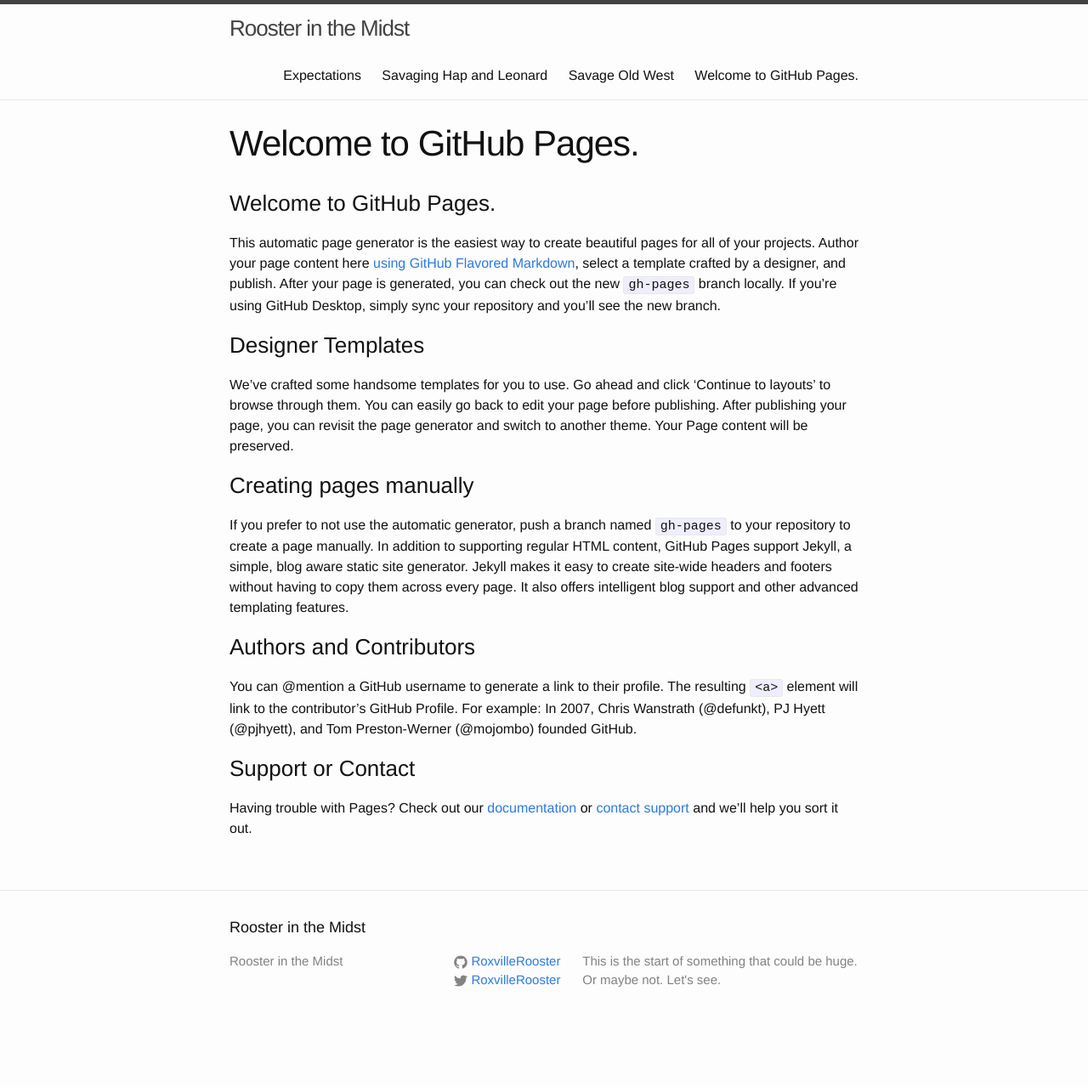
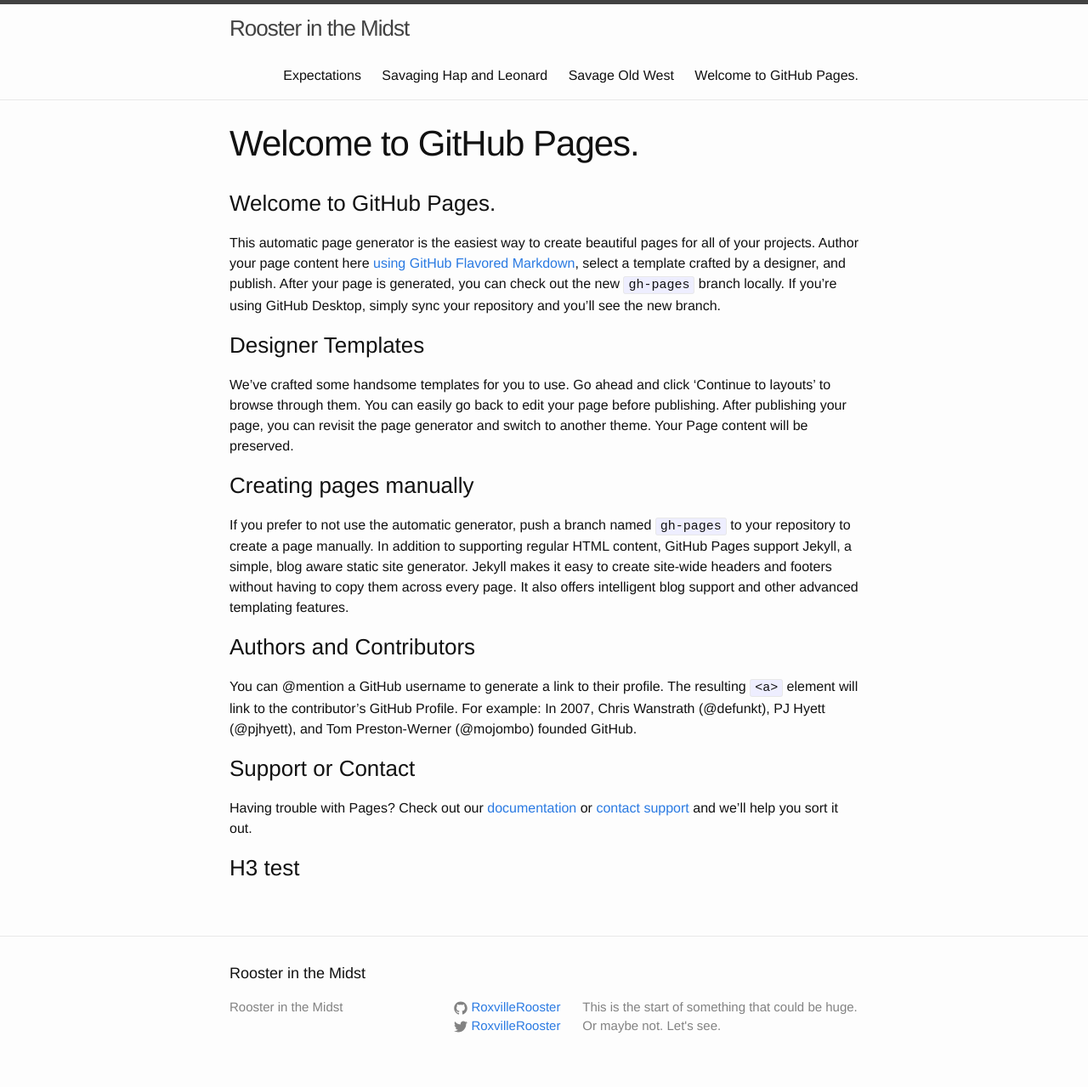
Before and after one commit to achall36/RoxvilleRooster.github.io, a Jekyll site: the page built from index.md, in a window 1280 px wide. Shown: the whole page at 85% size. Built offline with Jekyll 4.4.1, drawn with Linux system fonts in a browser that asks for light colours; our own code applies the rules of GitHub Pages for plain Markdown files; before the commit the page ends 1225 px from its top, so only the background shows below that.

Commit message:
Update index.md

```diff
--- a/index.md
+++ b/index.md
@@ -12,3 +12,5 @@
 
 ### Support or Contact
 Having trouble with Pages? Check out our [documentation](https://help.github.com/pages) or [contact support](https://github.com/contact) and we’ll help you sort it out.
+
+### H3 test
```
